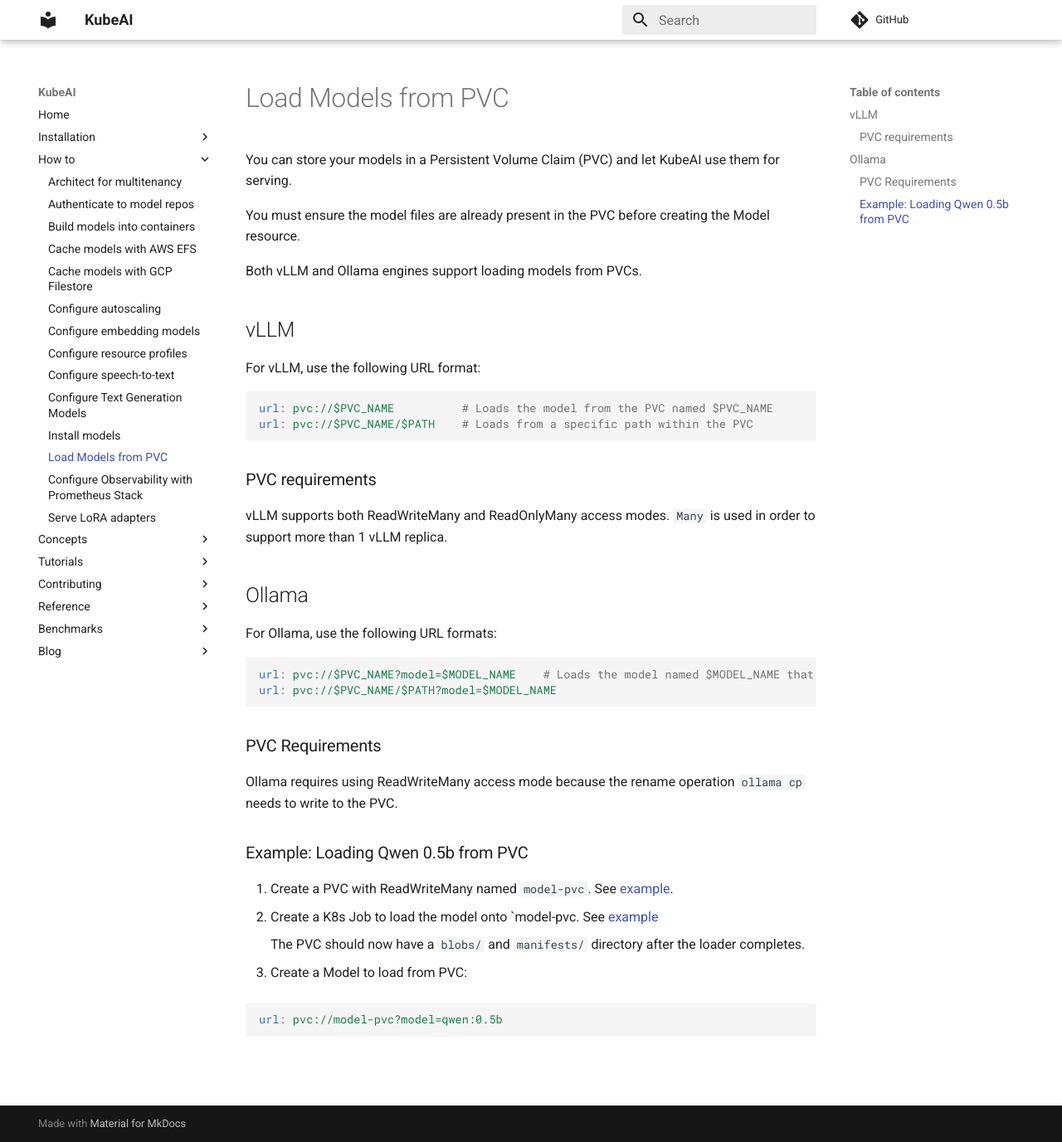
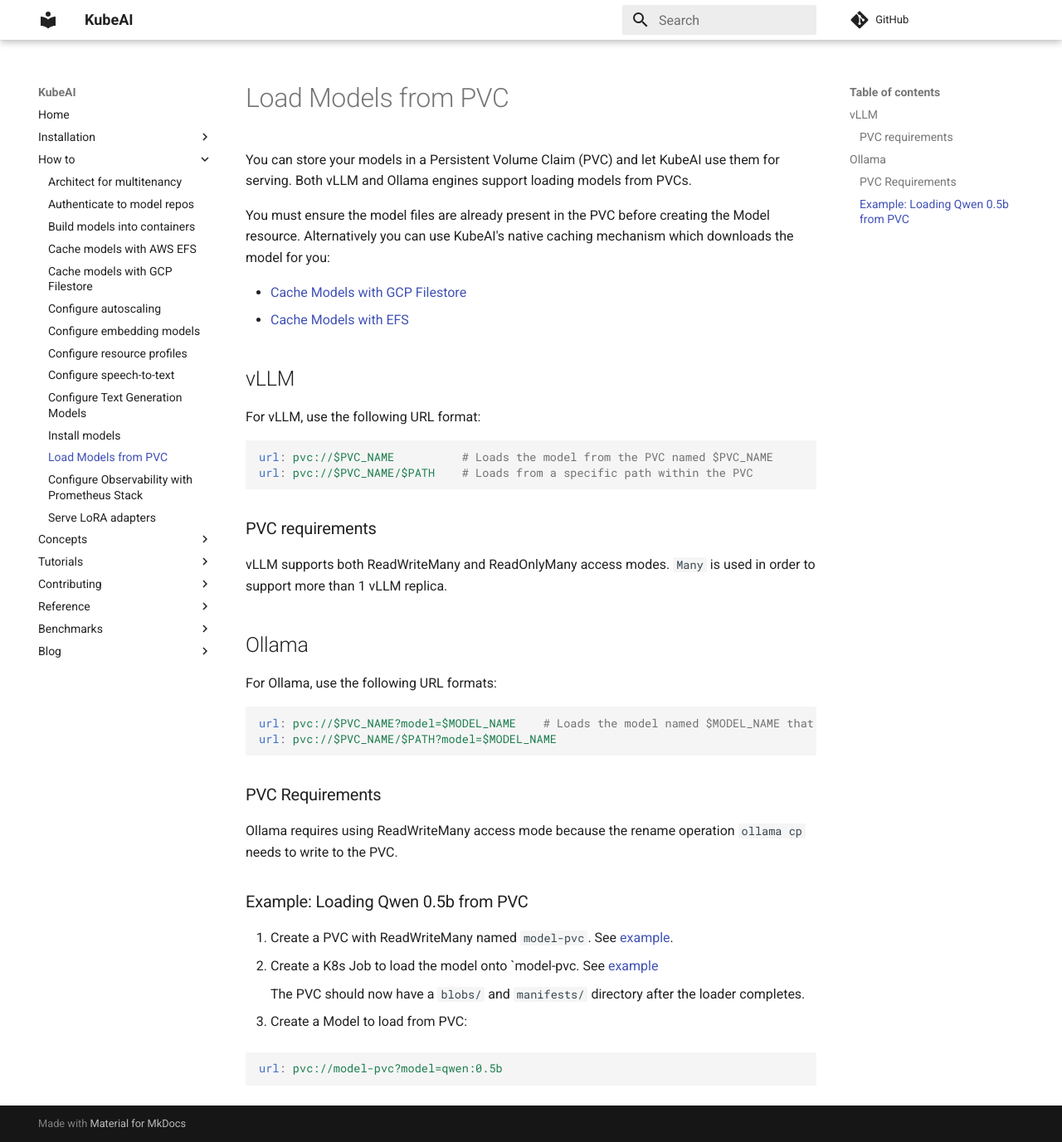
Before and after one commit to substratusai/kubeai, an MkDocs documentation site: the page built from docs/how-to/load-models-from-pvc.md, in a window 1280 px wide and 1377 px high. Shown: the whole window at 83% size. Built offline with MkDocs 1.6.1 and Material for MkDocs 9.7.7, drawn with Linux system fonts in a browser that asks for light colours; comment, search, counter and statistics services are not loaded.

Commit message:
link to cacheProfile docs

```diff
--- a/docs/how-to/load-models-from-pvc.md
+++ b/docs/how-to/load-models-from-pvc.md
@@ -1,10 +1,14 @@
 # Load Models from PVC
 
 You can store your models in a Persistent Volume Claim (PVC) and let KubeAI use them for serving.
+Both vLLM and Ollama engines support loading models from PVCs.
 
 You must ensure the model files are already present in the PVC before creating the Model resource.
+Alternatively you can use KubeAI's native caching mechanism which downloads the model for you:
 
-Both vLLM and Ollama engines support loading models from PVCs.
+- [Cache Models with GCP Filestore](./cache-models-with-gcp-filestore.md)
+- [Cache Models with EFS](./cache-models-with-aws-efs.md)
+
 
 ## vLLM
 
```
